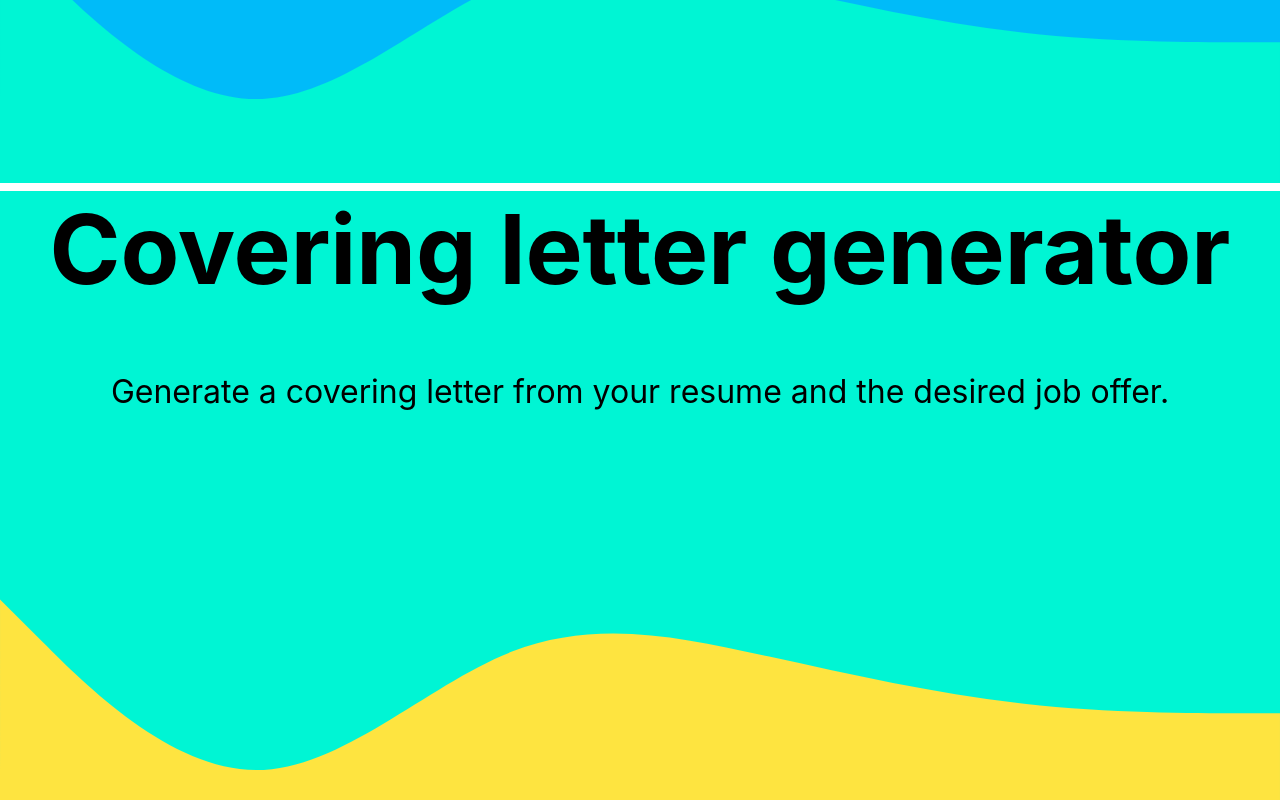
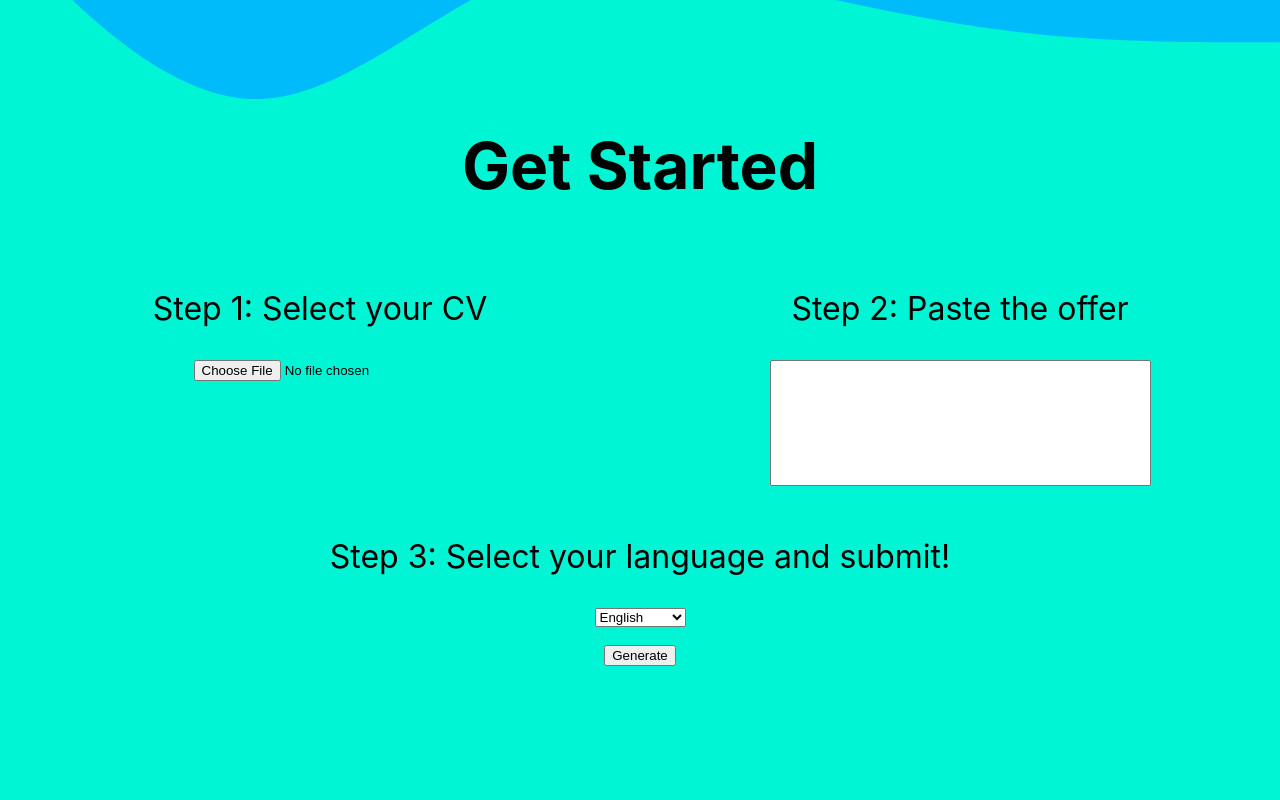
Before and after one commit to frankymelero/ai-covering-letter, a Nuxt app: page / in a window 1280 px wide. Shown: the part 700-1500 px from the top of the page. Built offline with nearby package versions, Linux system fonts and the light colour scheme.

Commit message:
skeleton

```diff
--- a/pages/index.vue
+++ b/pages/index.vue
@@ -4,25 +4,37 @@
   <p>
     Generate a covering letter from your resume and the desired job offer.
   </p>
-  <input type="button" value="Start Now" class="start">
+  <a href="#getting-started"><input type="button" value="Start Now" class="start"></a>
   <svg viewBox="0 0 1440 319">
     <path fill="#00F5D4" fill-opacity="1" d="M0,32L48,80C96,128,192,224,288,224C384,224,480,128,576,90.7C672,53,768,75,864,96C960,117,1056,139,1152,149.3C1248,160,1344,160,1392,160L1440,160L1440,320L1392,320C1344,320,1248,320,1152,320C1056,320,960,320,864,320C768,320,672,320,576,320C480,320,384,320,288,320C192,320,96,320,48,320L0,320Z"></path>
   </svg>
 </div>
-<div class="curved-div second">
-  <h1>Covering letter generator</h1>
-  <p>
-    Generate a covering letter from your resume and the desired job offer.
-  </p>
+<div class="curved-div second" id="getting-started">
+  <h2>Get Started</h2>
+ <div class="flexbox">
+  <div class="left-box">
+    <h3>Step 1: Select your CV</h3>
+    <input type="file">
+  </div>
+  <div class="right-box">
+    <h3>Step 2: Paste the offer</h3>
+    <textarea cols="45" rows="25"></textarea>
+  </div>
+  <div class="center-box">
+    <h3>Step 3: Select your language and submit!</h3>
+    <select name="language"><option value="english">English</option><option value="español">Español</option><option value="french">François</option><option value="italian">Italiano</option><option value="portuguese">Portuguese</option></select>
+   <br><br> <input type="submit" value="Generate">
+</div>
+  </div>
 
   <svg viewBox="0 0 1440 319">
     <path fill="#FEE440" fill-opacity="1" d="M0,32L48,80C96,128,192,224,288,224C384,224,480,128,576,90.7C672,53,768,75,864,96C960,117,1056,139,1152,149.3C1248,160,1344,160,1392,160L1440,160L1440,320L1392,320C1344,320,1248,320,1152,320C1056,320,960,320,864,320C768,320,672,320,576,320C480,320,384,320,288,320C192,320,96,320,48,320L0,320Z"></path>
   </svg>
 </div>
 <div class="curved-div third">
-  <h1>Covering letter generator</h1>
+  <h1>Results</h1>
   <p>
-    Generate a covering letter from your resume and the desired job offer.
+
   </p>
   <svg viewBox="0 0 1440 319">
     <path fill="#00BBF9" fill-opacity="1" d="M0,32L48,80C96,128,192,224,288,224C384,224,480,128,576,90.7C672,53,768,75,864,96C960,117,1056,139,1152,149.3C1248,160,1344,160,1392,160L1440,160L1440,320L1392,320C1344,320,1248,320,1152,320C1056,320,960,320,864,320C768,320,672,320,576,320C480,320,384,320,288,320C192,320,96,320,48,320L0,320Z"></path>
@@ -65,6 +77,17 @@ padding-top: 15vh;
   font-size: 6rem;
   font-family: -apple-system, BlinkMacSystemFont, 'Segoe UI', Roboto, Oxygen, Ubuntu, Cantarell, 'Open Sans', 'Helvetica Neue', sans-serif;
 }
+.curved-div h2 {
+  font-size: 4rem;
+  font-family: -apple-system, BlinkMacSystemFont, 'Segoe UI', Roboto, Oxygen, Ubuntu, Cantarell, 'Open Sans', 'Helvetica Neue', sans-serif;
+  margin-top: -5vh;
+}
+
+.curved-div h3{
+  font-size: 2rem;
+  font-family: -apple-system, BlinkMacSystemFont, 'Segoe UI', Roboto, Oxygen, Ubuntu, Cantarell, 'Open Sans', 'Helvetica Neue', sans-serif;
+  font-weight: normal;
+}
 .curved-div p {
   font-size: 2rem;
   font-family: -apple-system, BlinkMacSystemFont, 'Segoe UI', Roboto, Oxygen, Ubuntu, Cantarell, 'Open Sans', 'Helvetica Neue', sans-serif;
@@ -101,4 +124,30 @@ margin-top: 10vh !important;
     background-color: #00BBF9;
     margin-top: -10vh;
 }
+.flexbox{
+    width: 100vw;
+    display: flex;
+    justify-content: center;
+    align-items: center;
+    flex-wrap: wrap;
+}
+.left-box{
+    width: 50%;
+    height: 30vh;
+}
+.right-box{
+    width: 50%;
+    height: 30vh;
+    overflow: hidden;
+}
+.center-box{
+    width: 100%;
+    height: 15vh;
+    margin-top: 1vh;
+
+}
+textarea{
+    max-height: 15vh;
+    resize: none;
+}
 </style>
```
